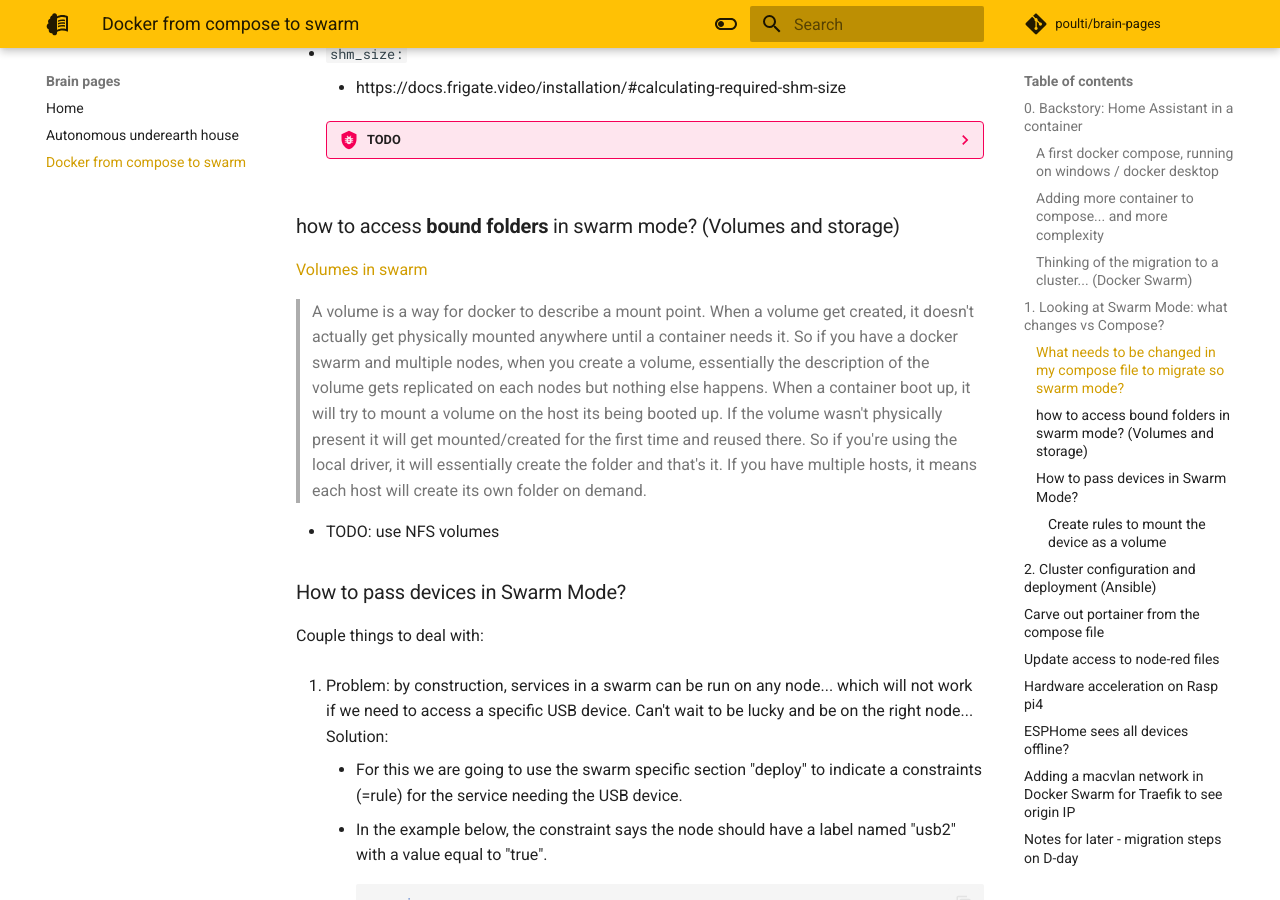
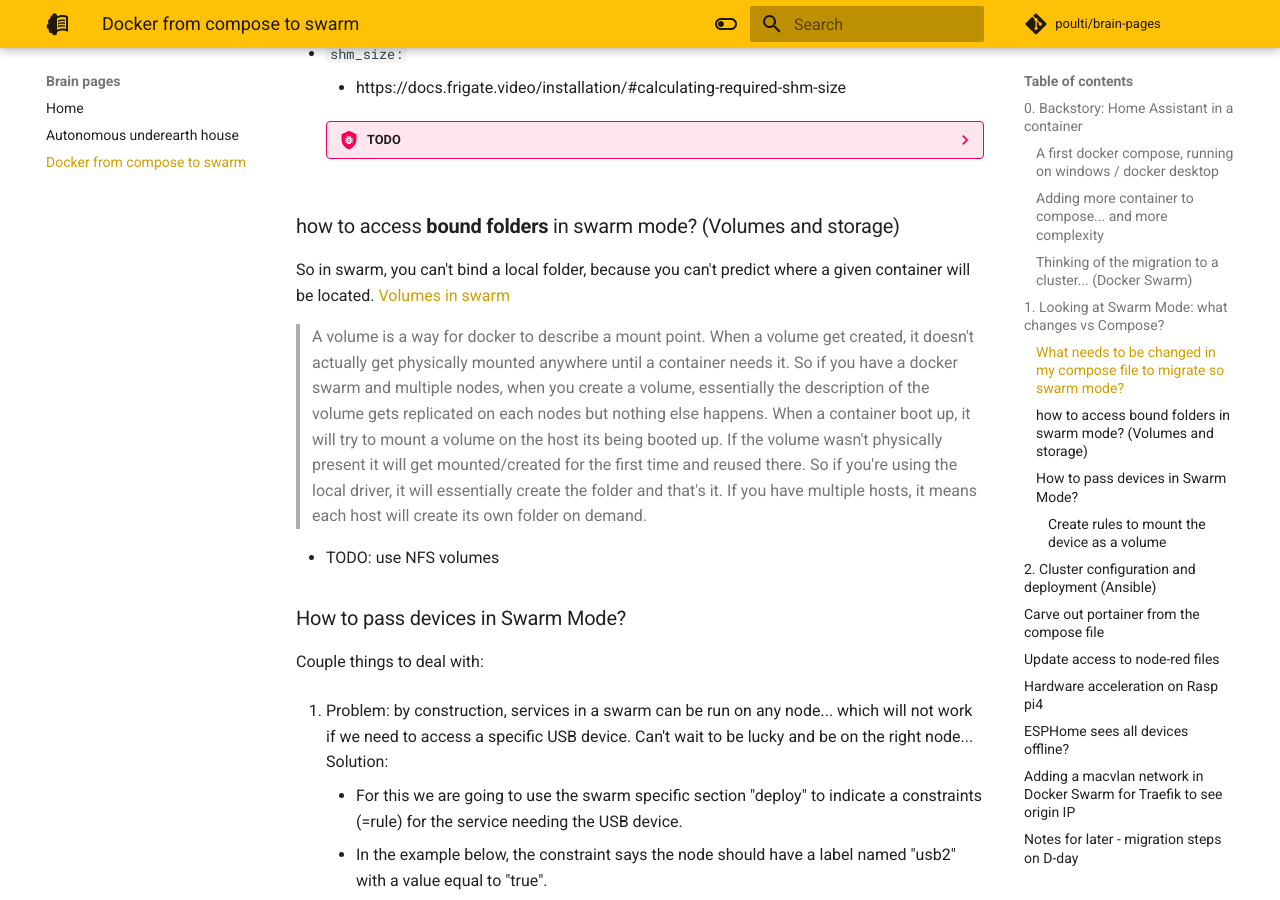
Before and after one commit to poulti/brain-pages, an MkDocs documentation site: the page built from docs/docker-from-compose-to-swarm.md, in a window 1280 px wide and 900 px high, scrolled down 6307 px. Built offline with MkDocs 1.6.1 and Material for MkDocs 9.7.7, drawn with Linux system fonts in a browser that asks for light colours; comment, search, counter and statistics services are not loaded.

Commit message:
Add intro to volume

```diff
--- a/docs/docker-from-compose-to-swarm.md
+++ b/docs/docker-from-compose-to-swarm.md
@@ -246,6 +246,7 @@
 
 ### how to access **bound folders** in swarm mode? (Volumes and storage)
 
+So in swarm, you can't bind a local folder, because you can't predict where a given container will be located.
 [Volumes in swarm](https://stackoverflow.com/questions/55288453/docker-volume-in-swarm)
 
 >A volume is a way for docker to describe a mount point. When a volume get created, it doesn't actually get physically mounted anywhere until a container needs it.
```
